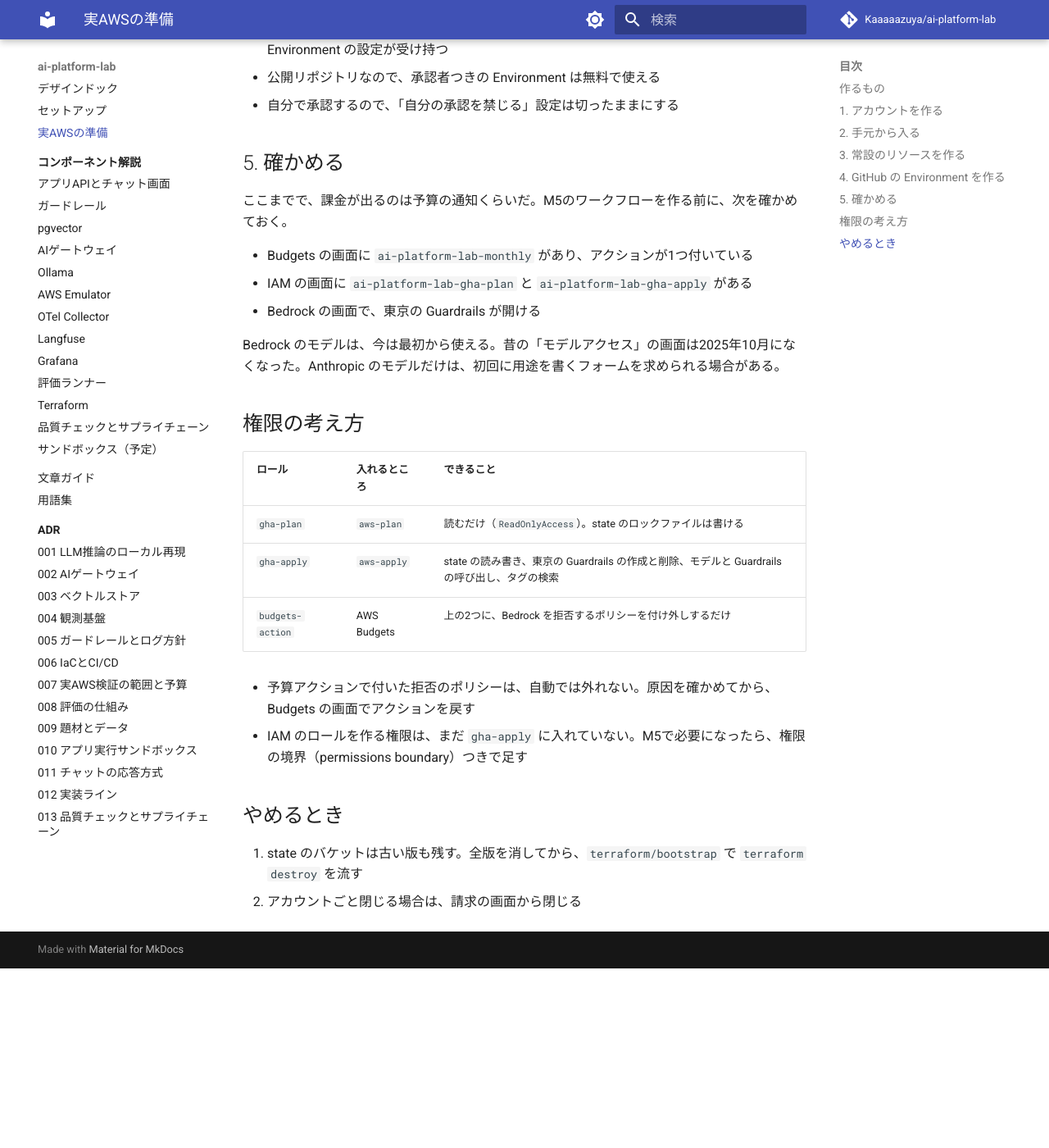
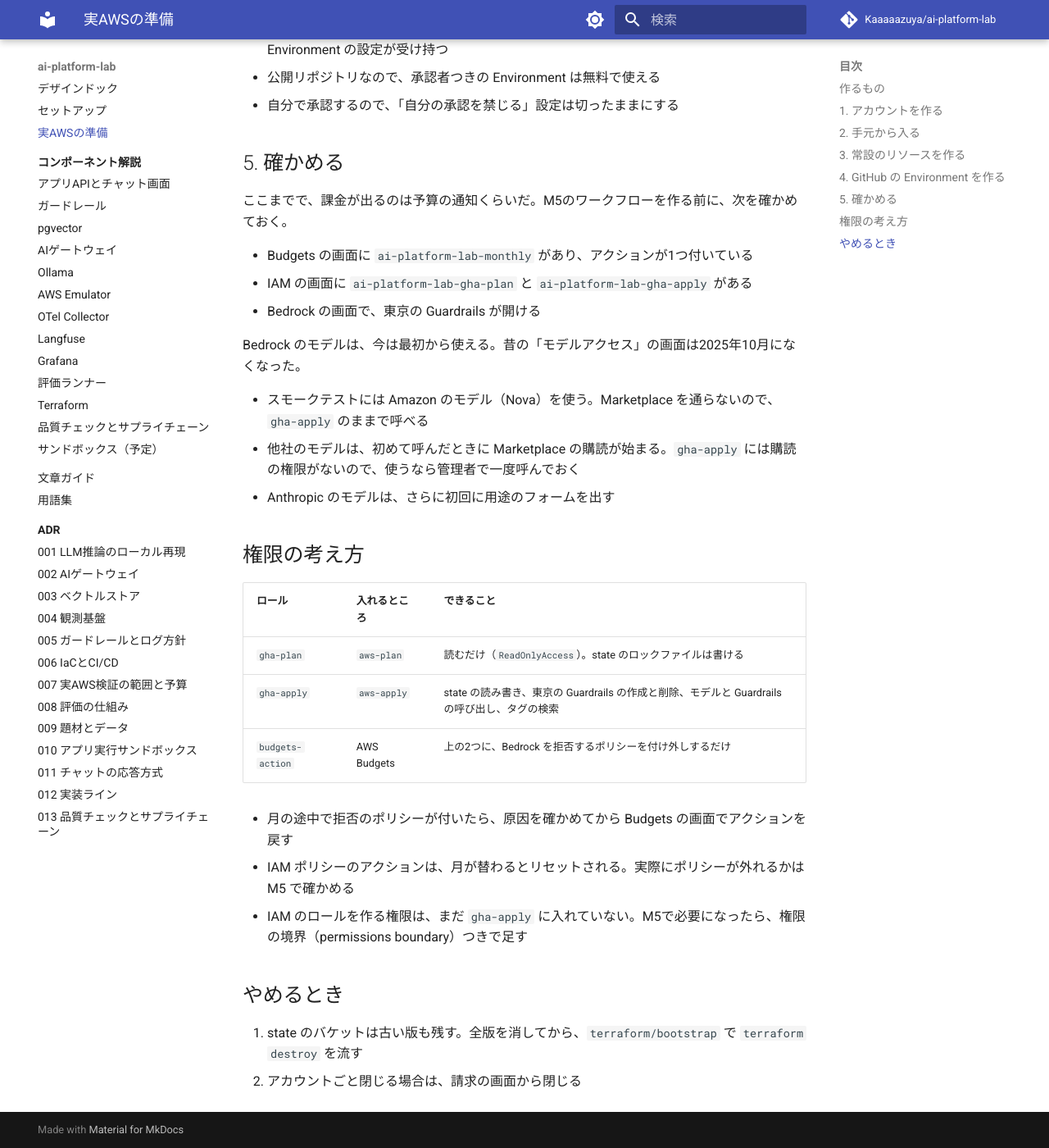
Before and after one commit to Kaaaaazuya/ai-platform-lab, an MkDocs documentation site: the page built from docs/setup-aws.md, in a window 1280 px wide and 1400 px high, scrolled down 1868 px. Shown: the whole window at 82% size. Built offline with MkDocs 1.6.1 and Material for MkDocs 9.7.7, drawn with Linux system fonts in a browser that asks for light colours; comment, search, counter and statistics services are not loaded; before the commit the page ends 3049 px from its top, so only the background shows below that.

Commit message:
docs: clarify Bedrock first-use and monthly reset of budget action
Co-Authored-By: Claude Opus 5.5 <noreply@anthropic.com>
Claude-Session: https://claude.ai/code/session_01RvGuop5SsmDaHxnBm3XBxt

```diff
--- a/docs/setup-aws.md
+++ b/docs/setup-aws.md
@@ -68,7 +68,11 @@ terraform apply
 - IAM の画面に `ai-platform-lab-gha-plan` と `ai-platform-lab-gha-apply` がある
 - Bedrock の画面で、東京の Guardrails が開ける
 
-Bedrock のモデルは、今は最初から使える。昔の「モデルアクセス」の画面は2025年10月になくなった。Anthropic のモデルだけは、初回に用途を書くフォームを求められる場合がある。
+Bedrock のモデルは、今は最初から使える。昔の「モデルアクセス」の画面は2025年10月になくなった。
+
+- スモークテストには Amazon のモデル（Nova）を使う。Marketplace を通らないので、`gha-apply` のままで呼べる
+- 他社のモデルは、初めて呼んだときに Marketplace の購読が始まる。`gha-apply` には購読の権限がないので、使うなら管理者で一度呼んでおく
+- Anthropic のモデルは、さらに初回に用途のフォームを出す
 
 ## 権限の考え方
 
@@ -78,7 +82,8 @@ Bedrock のモデルは、今は最初から使える。昔の「モデルアク
 | `gha-apply` | `aws-apply` | state の読み書き、東京の Guardrails の作成と削除、モデルと Guardrails の呼び出し、タグの検索 |
 | `budgets-action` | AWS Budgets | 上の2つに、Bedrock を拒否するポリシーを付け外しするだけ |
 
-- 予算アクションで付いた拒否のポリシーは、自動では外れない。原因を確かめてから、Budgets の画面でアクションを戻す
+- 月の途中で拒否のポリシーが付いたら、原因を確かめてから Budgets の画面でアクションを戻す
+- IAM ポリシーのアクションは、月が替わるとリセットされる。実際にポリシーが外れるかは M5 で確かめる
 - IAM のロールを作る権限は、まだ `gha-apply` に入れていない。M5で必要になったら、権限の境界（permissions boundary）つきで足す
 
 ## やめるとき
```
